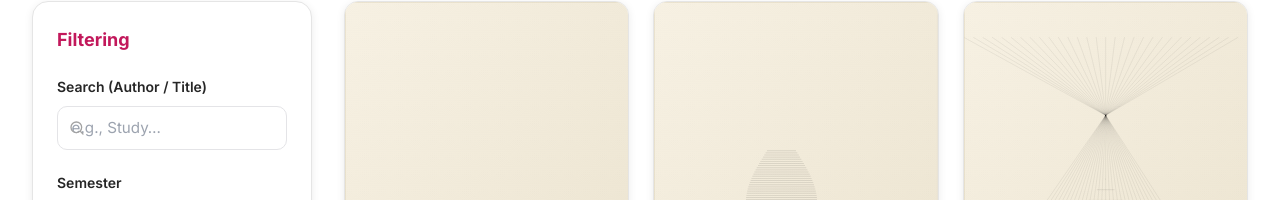
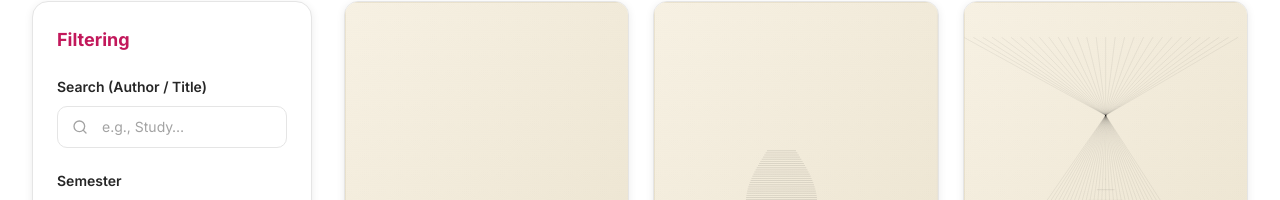
Before and after one commit to Teryss/WIT-Lab-2, a React (Vite) app: page /gallery in a window 1280 px wide. Shown: the part 215-415 px from the top of the page. Built offline with nearby package versions, Linux system fonts and the light colour scheme.

Commit message:
Fix search icon overlapping with text

```diff
--- a/src/components/FilterSidebar.jsx
+++ b/src/components/FilterSidebar.jsx
@@ -20,15 +20,17 @@ export default function FilterSidebar({ filters, onChange, lecturers }) {
         >
           Search (Author / Title)
         </label>
-        <div className="mt-2 relative">
-          <Search
-            size={16}
-            className="absolute left-3 top-1/2 -translate-y-1/2 text-neutral-400"
-          />
+        <div className="mt-2 flex items-stretch rounded-[10px] border border-neutral-200 bg-white overflow-hidden focus-within:border-accent focus-within:ring-2 focus-within:ring-accent/15">
+          <span
+            aria-hidden="true"
+            className="flex items-center justify-center w-11 shrink-0 text-neutral-400"
+          >
+            <Search size={16} />
+          </span>
           <input
             id={idQ}
             type="search"
-            className="form-control-clean pl-9"
+            className="flex-1 bg-transparent py-2.5 pr-3 text-sm outline-none placeholder:text-neutral-400"
             placeholder="e.g., Study…"
             value={filters.query}
             onChange={(e) => update({ query: e.target.value })}
```
